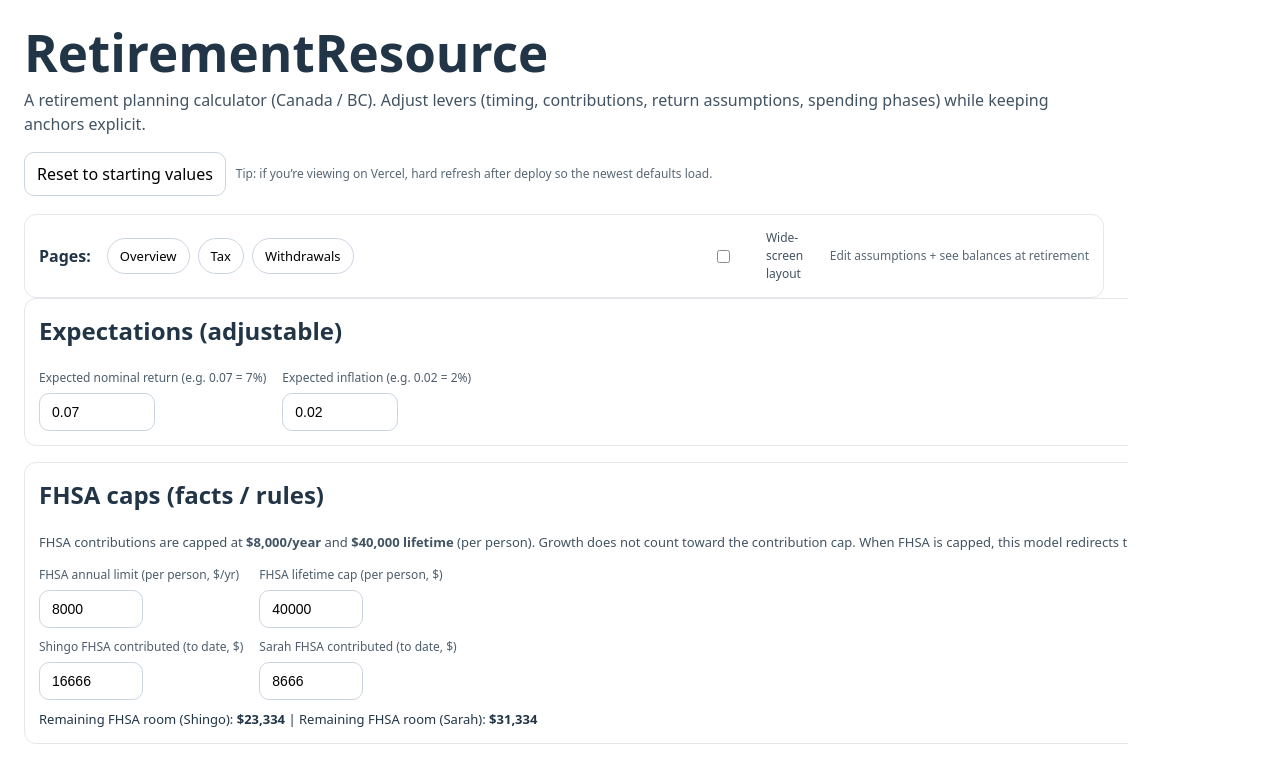
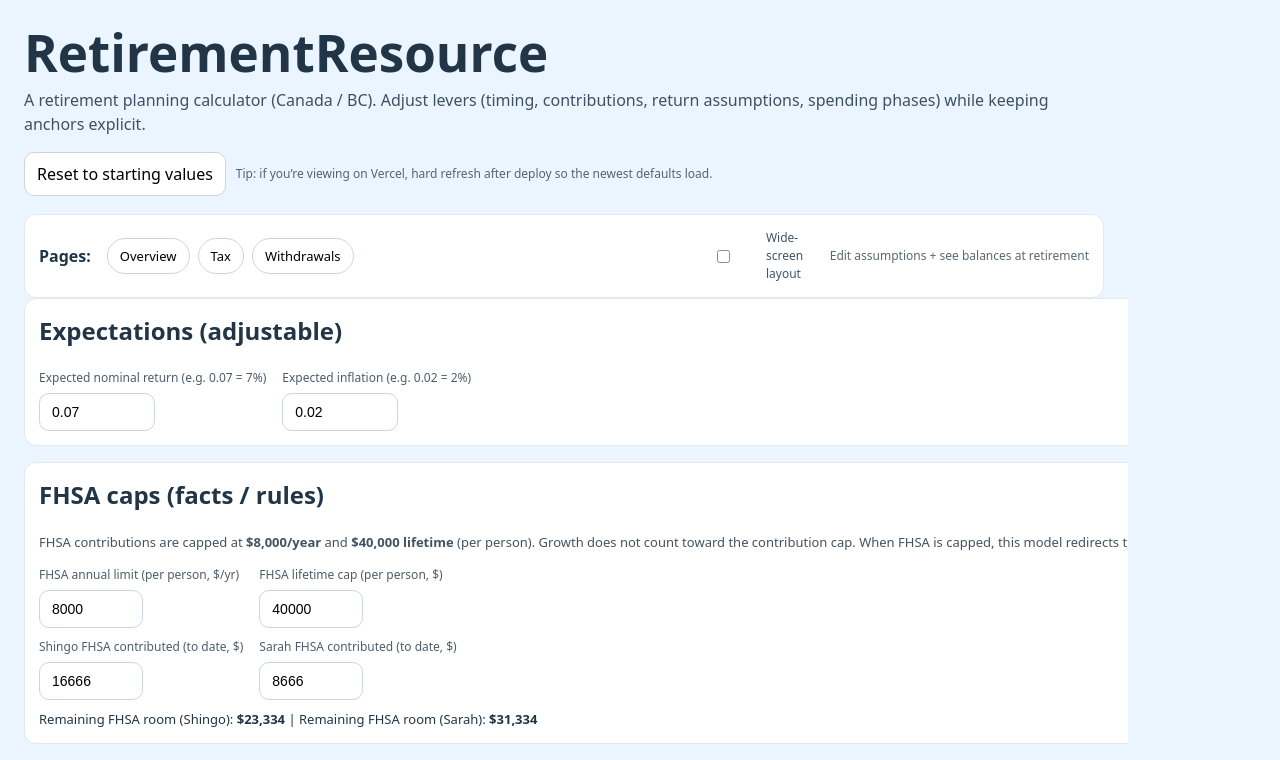
Before and after one commit to kawabunga8/RetirementResource, a React (Vite) app: page / in a window 1280 px wide. Shown: the top 760 px of the page. Built offline with nearby package versions, Linux system fonts and the light colour scheme.

Commit message:
Add light blue page background and keep controls white

```diff
--- a/src/App.css
+++ b/src/App.css
@@ -94,6 +94,10 @@
   padding: 14px;
 }
 
+body {
+  background: #eaf5ff; /* light blue */
+}
+
 .grid {
   display: grid;
   grid-template-columns: repeat(auto-fit, minmax(240px, 1fr));
@@ -149,6 +153,7 @@ input, select {
   font-size: 14px;
   width: 100%;
   max-width: 260px;
+  background: #ffffff;
 }
 
 .linkBtn {
```
